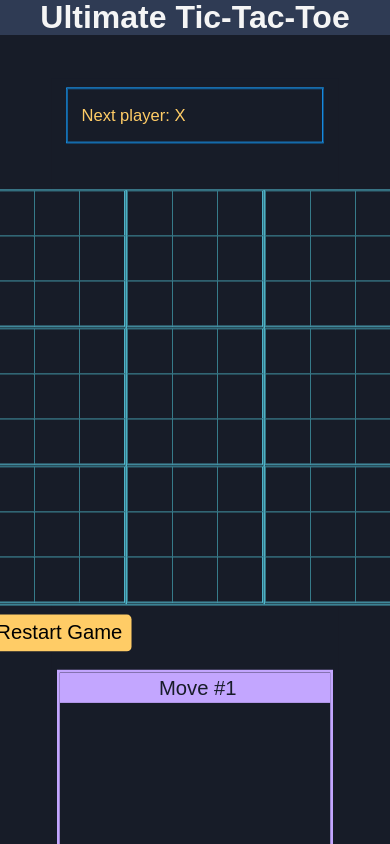
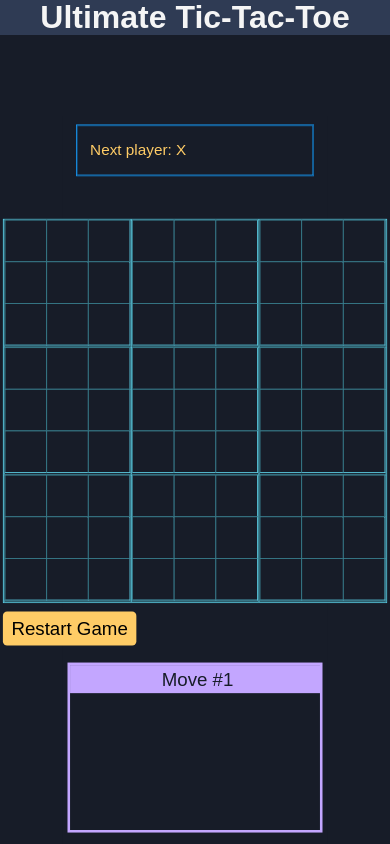
Before and after one commit to Jon-Cactus/ultimate-tic-tac-toe, a React (Vite) app: page / in a window 390 px wide. Both pictures are taken after a click on the button "Play Locally". Shown: the top 844 px of the page. Built offline with nearby package versions, Linux system fonts and the light colour scheme; no server answers; a web font is replaced by a local one.

Commit message:
changed scale for mobile

```diff
--- a/src/index.css
+++ b/src/index.css
@@ -264,7 +264,7 @@ h1 {
 @media (max-width: 600px) {
 
   .container {
-    transform: scale(0.92);
+    transform: scale(0.85);
     background-color: var(--dark-background);
     margin-top: 0;
   }
```
